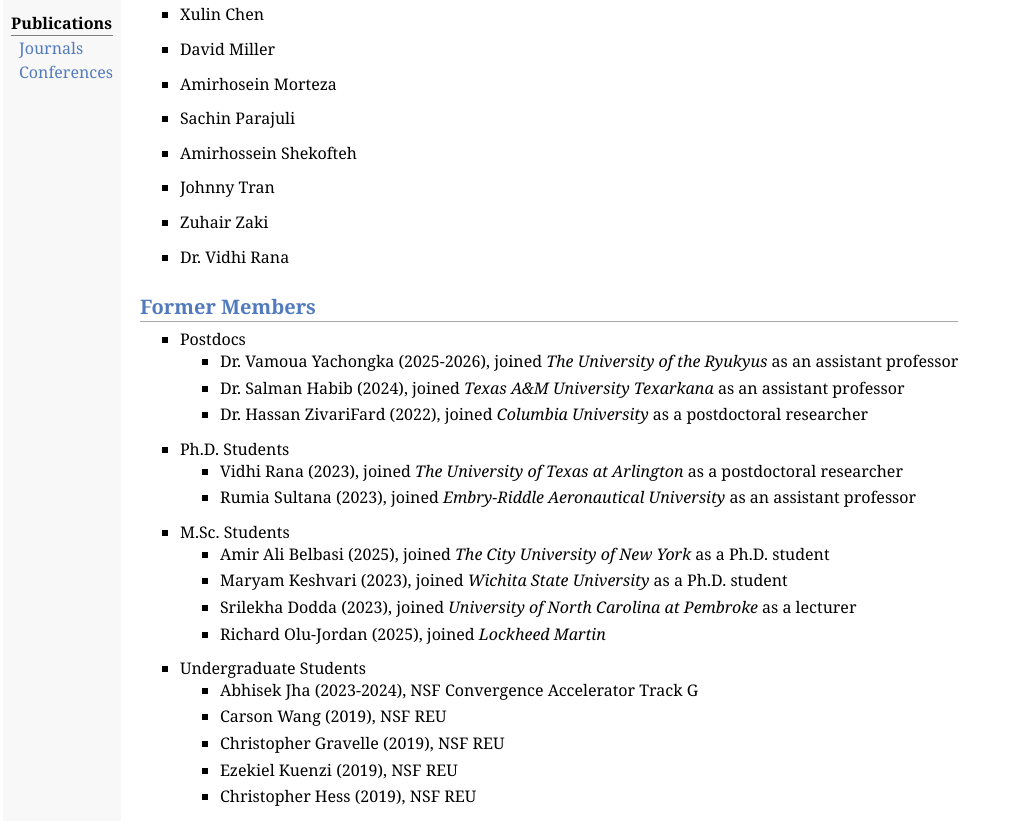
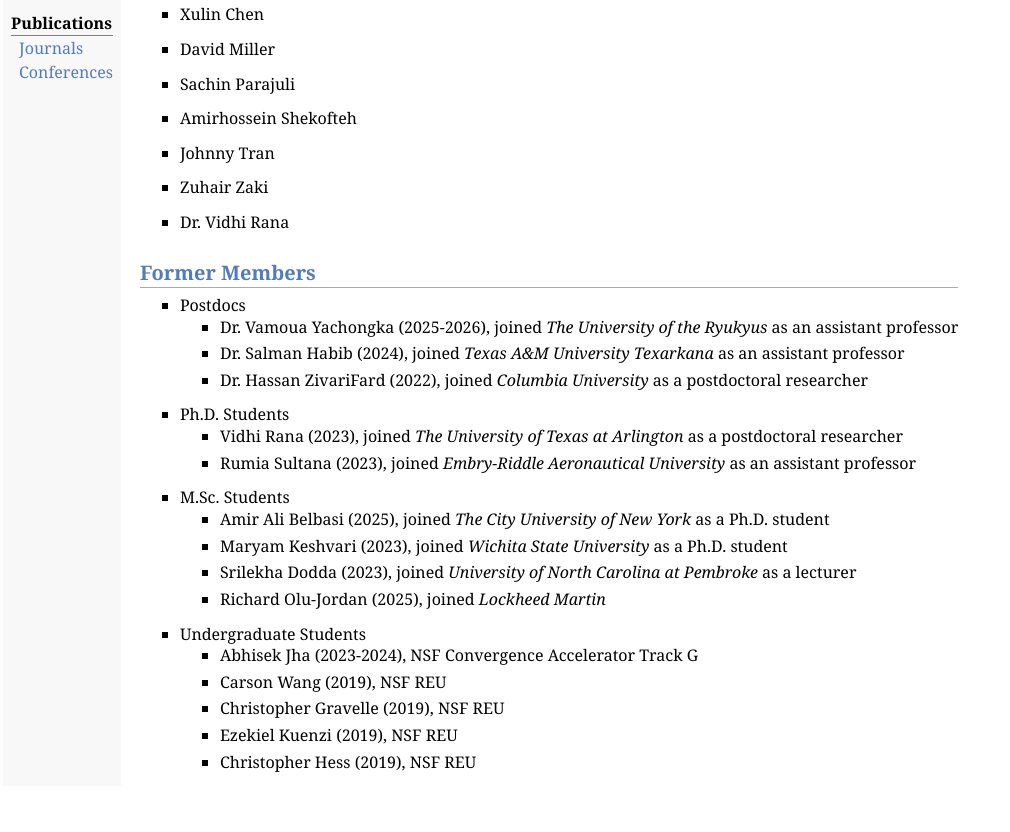
Before and after one commit to RemiChou/RemiChou.github.io, a plain HTML site: page group.html in a window 1280 px wide. Shown: the part 104-936 px from the top of the page, without its empty margins (0-1010 px from the left). After the commit the page ends 901 px from the top, so only its background shows below. Drawn offline with Linux system fonts and the light colour scheme.

Commit message:
Update group.html

```diff
--- a/group.html
+++ b/group.html
@@ -29,10 +29,6 @@
 </ul>
 <ul>
 <li><p>David Miller</p>
-</li>
-</ul>
-<ul>
-<li><p>Amirhosein Morteza</p>
 </li>
 </ul>
 <ul>
```
